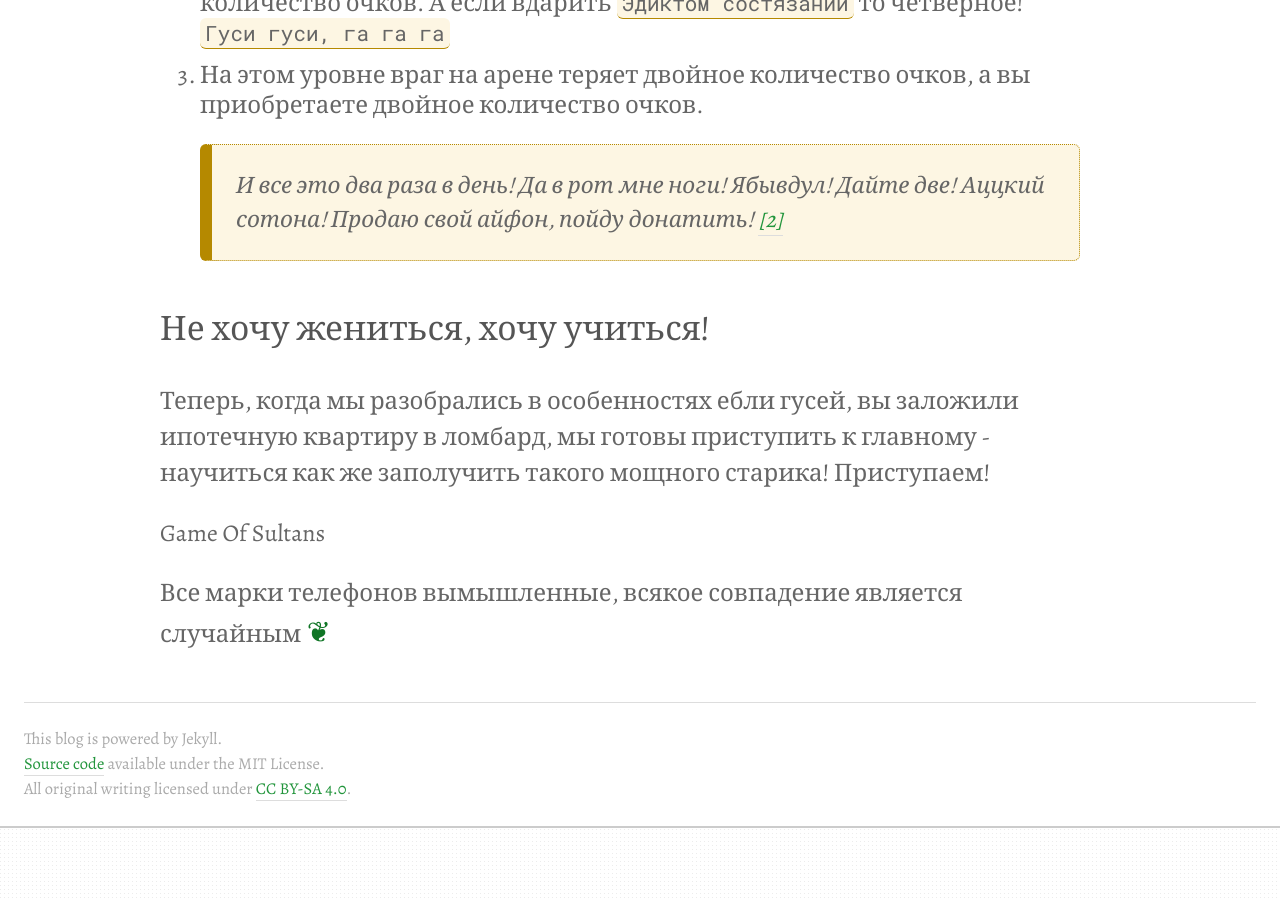
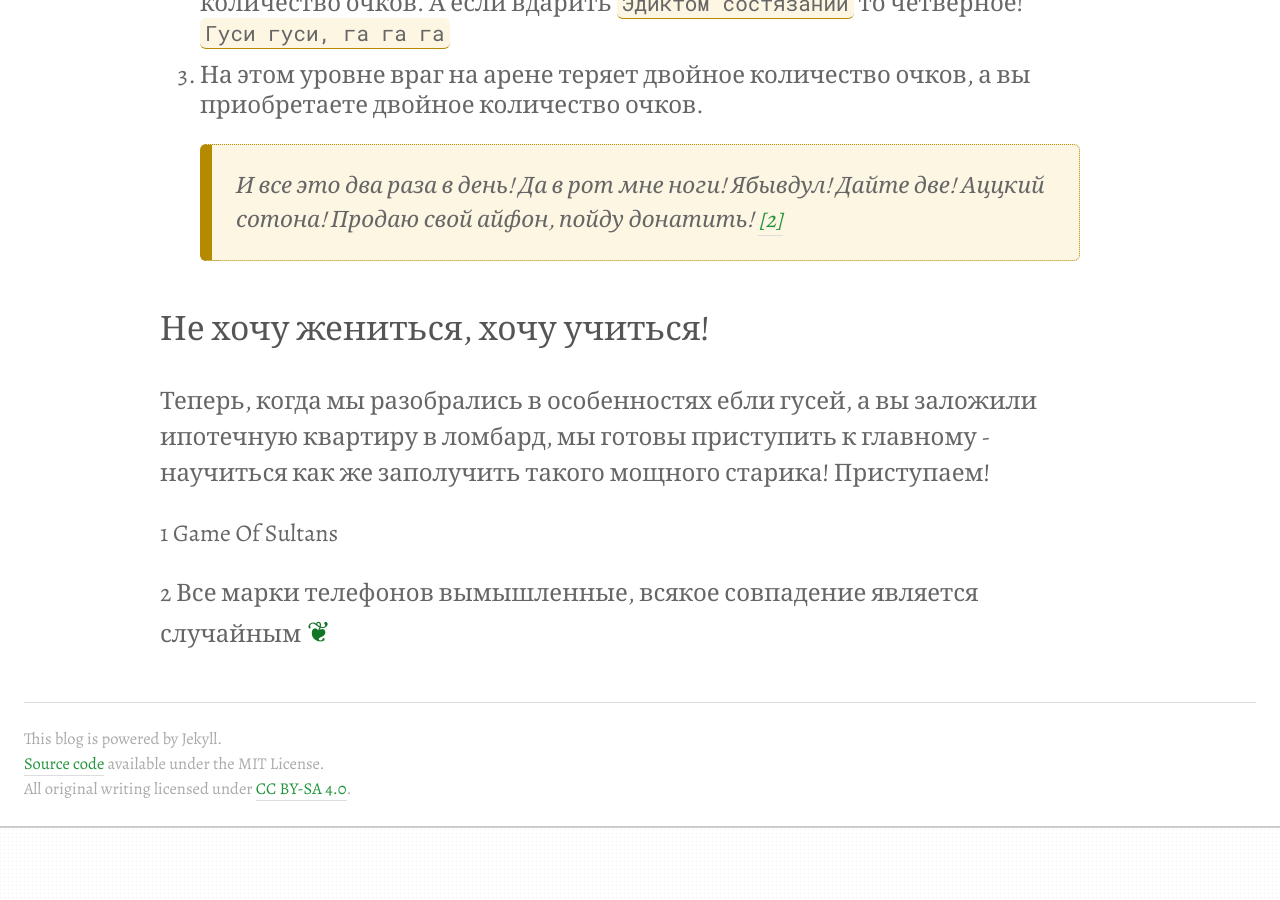
Before and after one commit to flicus/gos, a Jekyll site: the page built from _posts/2020-01-15-Берем-бородача.md, in a window 1280 px wide and 900 px high, scrolled down 3203 px. Built offline with Jekyll 4.4.1, drawn with Linux system fonts in a browser that asks for light colours; comment, search, counter and statistics services are not loaded.

Commit message:
leo initial

```diff
--- a/_posts/2020-01-15-Берем-бородача.md
+++ b/_posts/2020-01-15-Берем-бородача.md
@@ -46,17 +46,15 @@ comments: true
 
 ### Не хочу жениться, хочу учиться!
 
-Теперь, когда мы разобрались в особенностях ебли гусей, вы заложили ипотечную квартиру в ломбард, мы готовы приступить к главному - научиться как же заполучить такого мощного старика! Приступаем!
-
-
-
+Теперь, когда мы разобрались в особенностях ебли гусей, а вы заложили ипотечную квартиру в ломбард, мы готовы приступить к главному - научиться как же заполучить такого мощного старика! Приступаем!
 
 ---
-<a name="1"></a>
-Game Of Sultans
 
-<a name="2"></a>
-Все марки телефонов вымышленные, всякое совпадение является случайным
+<a name="explain"></a>
+
+1 Game Of Sultans
+
+2 Все марки телефонов вымышленные, всякое совпадение является случайным
 
 {% if page.comments %}
 <div id="disqus_thread"></div>
```
